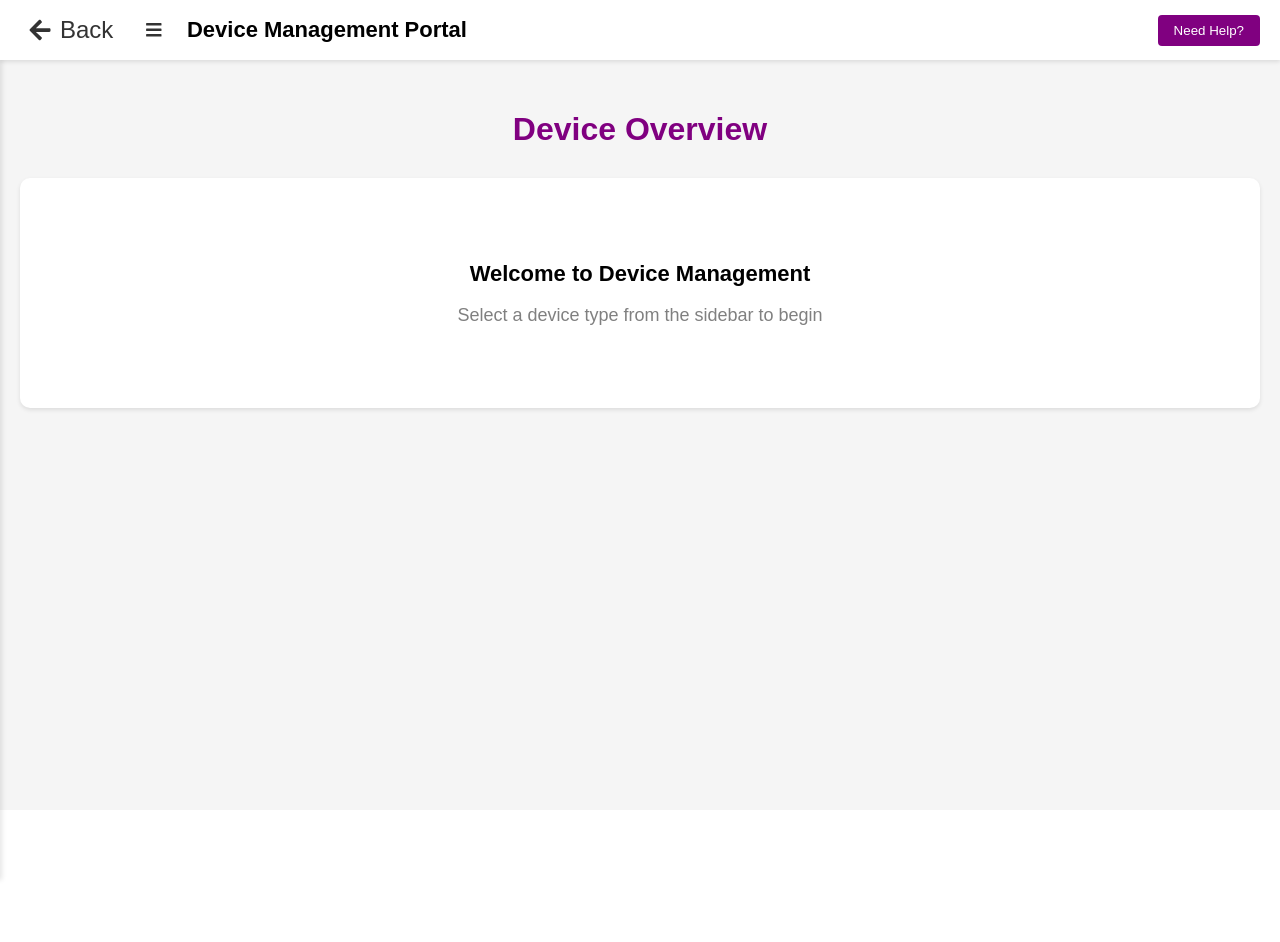
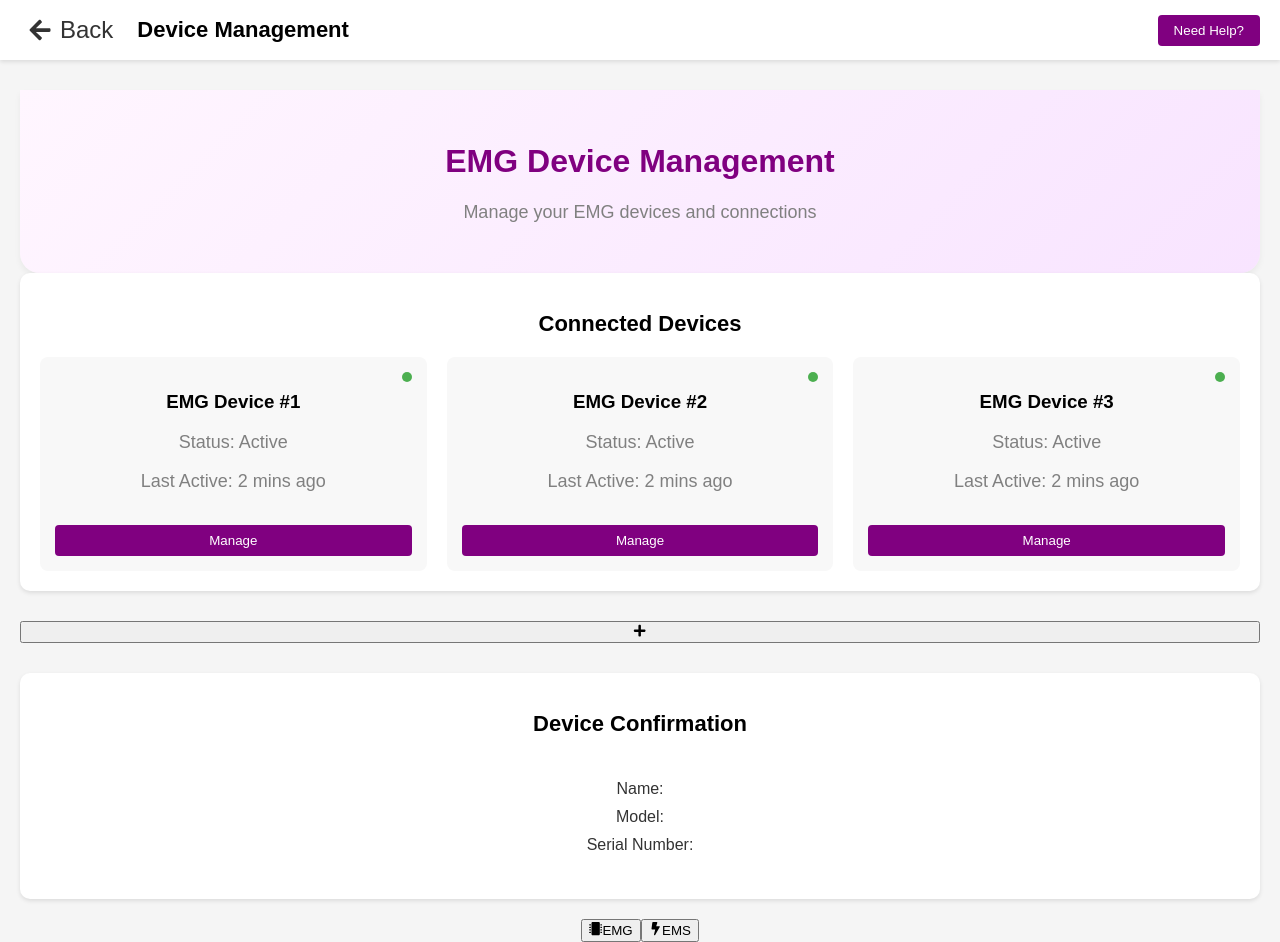
Before and after one commit to AHISH2006/Devops_Project, a React (Vite) app: page /device-management in a window 1280 px wide. Before the commit the page ends 810 px from the top, so only its background shows below. Built offline with nearby package versions, Linux system fonts and the light colour scheme.

Commit message:
modified

```diff
--- a/src/pages/DeviceManagement.jsx
+++ b/src/pages/DeviceManagement.jsx
@@ -1,54 +1,91 @@
-import React, { useState, useEffect, useRef } from 'react';
+import React, { useState, useEffect } from 'react';
 import { useNavigate, useLocation } from 'react-router-dom';
-import { FaBars, FaMicrochip, FaBolt, FaCog, FaCheckCircle, FaArrowLeft, FaQrcode, FaPen } from 'react-icons/fa';
+import { FaArrowLeft, FaMicrochip, FaBolt, FaQrcode, FaPen, FaPlus } from 'react-icons/fa';
+import { Html5QrcodeScanner } from 'html5-qrcode';
 import '../styles/device.css';
 
 const DeviceManagement = () => {
   const navigate = useNavigate();
   const location = useLocation();
-  const [isSidebarOpen, setSidebarOpen] = useState(false);
-  const [selectedDevice, setSelectedDevice] = useState(null);
-  const [showDeviceOptions, setShowDeviceOptions] = useState({ EMG: false, EMS: false });
+  const [selectedDevice, setSelectedDevice] = useState('EMG');
+  const [userRole, setUserRole] = useState('');
   const [showAddDevice, setShowAddDevice] = useState(false);
   const [showManualEntry, setShowManualEntry] = useState(false);
+  const [showQRScanner, setShowQRScanner] = useState(false);
+  const [scanResult, setScanResult] = useState(null);
   const [deviceForm, setDeviceForm] = useState({
     name: '',
     type: '',
     serialNumber: '',
     photo: null
   });
-  const sidebarRef = useRef(null);
-  const menuButtonRef = useRef(null);
-  const modalRef = useRef(null);
 
   useEffect(() => {
-    const handleClickOutside = (event) => {
-      if (
-        isSidebarOpen &&
-        sidebarRef.current &&
-        !sidebarRef.current.contains(event.target) &&
-        !menuButtonRef.current.contains(event.target)
-      ) {
-        setSidebarOpen(false);
+    // Determine user role from navigation state
+    if (location.state?.role) {
+      setUserRole(location.state.role);
+      console.log("Role set from navigation state:", location.state.role);
+    }
+  }, [location]);
+
+  const handleBackClick = () => {
+    if (userRole === 'doctor') {
+      navigate('/doctorhome');
+    } else if (userRole === 'patient') {
+      navigate('/patienthome');
+    } else {
+      navigate('/'); // Fallback to home
     }
   };
 
-    document.addEventListener('mousedown', handleClickOutside);
-    return () => document.removeEventListener('mousedown', handleClickOutside);
-  }, [isSidebarOpen]);
+  useEffect(() => {
+    if (showQRScanner) {
+      const scanner = new Html5QrcodeScanner('reader', {
+        qrbox: {
+          width: 250,
+          height: 250,
+        },
+        fps: 5,
+        videoConstraints: {
+          facingMode: "user",
+          aspectRatio: 1
+        }
+      });
 
-  const handleBackClick = () => {
-    const previousPath = location.state?.from || '/doctorhome';
-    navigate(previousPath);
+      const style = document.createElement('style');
+      style.textContent = `
+        #reader video {
+          transform: scaleX(-1);
+        }
+      `;
+      document.head.appendChild(style);
+
+      scanner.render(success, error);
+
+      function success(result) {
+        scanner.clear();
+        setScanResult(result);
+        setShowQRScanner(false);
+        setDeviceForm(prevForm => ({
+          ...prevForm,
+          serialNumber: result
+        }));
+        setShowManualEntry(true);
+        document.head.removeChild(style);
+      }
+
+      function error(err) {
+        console.error('QR Scan Error:', err);
+      }
+
+      return () => {
+        scanner.clear();
+        if (document.head.contains(style)) {
+          document.head.removeChild(style);
+        }
       };
-
-  const handleDeviceClick = (device) => {
-    setSelectedDevice(device);
-    setShowDeviceOptions(prev => ({
-      ...prev,
-      [device]: !prev[device]
-    }));
-  };
+    }
+  }, [showQRScanner]);
 
   const handleAddDeviceClick = () => {
     setShowAddDevice(true);
@@ -60,12 +97,12 @@ const DeviceManagement = () => {
   };
 
   const handleQRScanner = () => {
-    navigate('/qr-scanner');
+    setShowQRScanner(true);
+    setShowAddDevice(false);
   };
 
   const handleFormSubmit = (e) => {
     e.preventDefault();
-    // Add your form submission logic here
     console.log('Device Form:', deviceForm);
     setShowManualEntry(false);
     setDeviceForm({
@@ -79,7 +116,10 @@ const DeviceManagement = () => {
   const renderAddDeviceModal = () => (
     <div className="modal-overlay" onClick={() => setShowAddDevice(false)}>
       <div className="modal-content" onClick={e => e.stopPropagation()}>
+        <div className="modal-header">
           <h2>Add New Device</h2>
+          <button className="close-modal-btn" onClick={() => setShowAddDevice(false)}>×</button>
+        </div>
         <div className="add-device-options">
           <button className="option-btn" onClick={handleManualEntry}>
             <FaPen />
@@ -155,6 +195,26 @@ const DeviceManagement = () => {
     </div>
   );
 
+  const renderQRScanner = () => (
+    <div className="modal-overlay">
+      <div className="modal-content qr-scanner">
+        <div className="modal-header">
+          <button className="back-button" onClick={() => setShowQRScanner(false)}>
+            <FaArrowLeft />
+          </button>
+          <h2>Scan QR Code</h2>
+        </div>
+        <div id="reader"></div>
+        {scanResult && (
+          <div className="scan-result">
+            <p>Success! QR Code Scanned:</p>
+            <p>{scanResult}</p>
+          </div>
+        )}
+      </div>
+    </div>
+  );
+
   return (
     <div className="device-container">
       <nav className="top-navbar">
@@ -162,54 +222,19 @@ const DeviceManagement = () => {
           <button className="back-button" onClick={handleBackClick}>
             <FaArrowLeft /> Back
           </button>
-          <button
-            ref={menuButtonRef}
-            className="sidebar-toggle"
-            onClick={() => setSidebarOpen(!isSidebarOpen)}
-          >
-            <FaBars />
-          </button>
-          <h2>Device Management Portal</h2>
+          <h2>Device Management</h2>
         </div>
         <div className="nav-actions">
           <button className="help-btn">Need Help?</button>
         </div>
       </nav>
 
-      <div ref={sidebarRef} className={`sidebar ${isSidebarOpen ? 'open' : ''}`}>
-        <div className="sidebar-header">
-          <h3>Device Control</h3>
+      <main className="main-content">
+        <div className="welcome-section">
+          <h1>{selectedDevice} Device Management</h1>
+          <p>Manage your {selectedDevice} devices and connections</p>
         </div>
 
-        <div className="device-options">
-          <div className="device-group">
-            <button
-              className={`device-option ${selectedDevice === 'EMG' ? 'active' : ''}`}
-              onClick={() => handleDeviceClick('EMG')}
-            >
-              <FaMicrochip className="option-icon" />
-              <span>EMG Devices</span>
-            </button>
-          </div>
-
-          <div className="device-group">
-            <button
-              className={`device-option ${selectedDevice === 'EMS' ? 'active' : ''}`}
-              onClick={() => handleDeviceClick('EMS')}
-            >
-              <FaBolt className="option-icon" />
-              <span>EMS Devices</span>
-            </button>
-          </div>
-        </div>
-      </div>
-
-      <main className={`main-content ${isSidebarOpen ? 'shifted' : ''}`}>
-        <div className="content-header">
-          <h1>{selectedDevice ? `${selectedDevice} Device Management` : 'Device Overview'}</h1>
-        </div>
-
-        {selectedDevice ? (
         <div className="device-dashboard">
           <div className="device-list">
             <h2>Connected Devices</h2>
@@ -225,7 +250,11 @@ const DeviceManagement = () => {
               ))}
             </div>
           </div>
-            <button className="btn" onClick={handleAddDeviceClick}>Add New Device</button>
+
+          <button className="add-device-btn" onClick={handleAddDeviceClick}>
+            <FaPlus />
+          </button>
+
           <div className="device-list">
             <h2>Device Confirmation</h2>
             <div className="device-info">
@@ -235,16 +264,28 @@ const DeviceManagement = () => {
             </div>
           </div>
         </div>
-        ) : (
-          <div className="welcome-message">
-            <h2>Welcome to Device Management</h2>
-            <p>Select a device type from the sidebar to begin</p>
-          </div>
-        )}
       </main>
+
+      <nav className="bottom-nav">
+        <button
+          className={`nav-option ${selectedDevice === 'EMG' ? 'active' : ''}`}
+          onClick={() => setSelectedDevice('EMG')}
+        >
+          <FaMicrochip className="nav-icon" />
+          <span>EMG</span>
+        </button>
+        <button
+          className={`nav-option ${selectedDevice === 'EMS' ? 'active' : ''}`}
+          onClick={() => setSelectedDevice('EMS')}
+        >
+          <FaBolt className="nav-icon" />
+          <span>EMS</span>
+        </button>
+      </nav>
 
       {showAddDevice && renderAddDeviceModal()}
       {showManualEntry && renderManualEntryForm()}
+      {showQRScanner && renderQRScanner()}
     </div>
   );
 };
--- a/src/pages/DoctorHome.jsx
+++ b/src/pages/DoctorHome.jsx
@@ -1,82 +1,51 @@
-import React, { useState, useRef, useEffect } from "react";
+import React, { useState } from "react";
 import "../styles/doctorHome.css";
-import { FaUser, FaSignOutAlt, FaBell } from 'react-icons/fa';
-import { FiMenu } from "react-icons/fi";
+import { FaHome, FaMicrochip, FaCog, FaFileAlt, FaBell, FaUser } from 'react-icons/fa';
 import { useNavigate } from "react-router-dom";
 
 const DoctorHome = () => {
   const navigate = useNavigate();
-  const [isSidebarOpen, setSidebarOpen] = useState(false);
-  const sidebarRef = useRef(null);
-  const menuButtonRef = useRef(null);
+  const [activeTab, setActiveTab] = useState('home');
+
   const recentActivities = [
     { icon: "🆕", title: "New Appointment", time: "2 mins ago" },
     { icon: "📡", title: "Device Status Update", time: "1 hour ago" },
     { icon: "📜", title: "Report Generated", time: "3 hours ago" }
   ];
 
-  useEffect(() => {
-    const handleClickOutside = (event) => {
-      if (
-        isSidebarOpen &&
-        sidebarRef.current &&
-        !sidebarRef.current.contains(event.target) &&
-        !menuButtonRef.current.contains(event.target)
-      ) {
-        setSidebarOpen(false);
+  const handleNavigation = (path, tab) => {
+    setActiveTab(tab);
+    if (path === '/device-management') {
+      navigate(path, { state: { role: 'doctor' } });
+    } else {
+      navigate(path);
     }
-    };
-
-    document.addEventListener('mousedown', handleClickOutside);
-    return () => document.removeEventListener('mousedown', handleClickOutside);
-  }, [isSidebarOpen]);
-
-  const sidebarItems = [
-    { icon: "👤", title: "Account", path: '/Account' },
-    { icon: "📋", title: "Reports", path: '/reports' },
-    { icon: "⚙️", title: "Settings", path: '/settings' },
-    { icon: <FaSignOutAlt />, title: 'Logout', path: '/login' }
-  ];
-
-  const handleSidebarItemClick = (path) => {
-    navigate(path);
-    setSidebarOpen(false);
   };
 
   return (
     <div className="doctor-home">
       <div className="top-nav">
-        <button
-          ref={menuButtonRef}
-          className="menu-icon-btn"
-          onClick={() => setSidebarOpen(!isSidebarOpen)}
-        >
-          <FiMenu />
-        </button>
-        <h2>Welcome</h2>
+        <div className="user-profile">
+          <FaUser onClick={()=>navigate("/Account")} className="user-icon" />
+        </div>
+        <h2>Welcome Doctor</h2>
         <FaBell className="notification-icon" />
       </div>
 
-      <div ref={sidebarRef} className={`sidebar ${isSidebarOpen ? 'open' : ''}`}>
-        <div className="sidebar-header">
-          <h3>Menu</h3>
+      <div className="main-content">
+        <p className="greeting">Have a great day ahead</p>
+
+        <div className="stats-container">
+          <button className="stat-box">📅 Appointments</button>
+          <button className="stat-box">🌐 Active Devices</button>
+          <button className="stat-box">👥 Total Patients</button>
+          <button className="stat-box">⏳ Hours Active</button>
         </div>
-        <div className="sidebar-content">
-          <div className="sidebar-menu">
-            {sidebarItems.map((item, index) => (
-              <button
-                key={index}
-                className="sidebar-item"
-                onClick={() => handleSidebarItemClick(item.path)}
-              >
-                <span className="item-icon">{item.icon}</span>
-                <span className="item-title">{item.title}</span>
-              </button>
-            ))}
-            <div className="sidebar-activities">
-            <h3>Recent Activities</h3>
+
+        <h3 className="section-title">Recent Activities</h3>
+        <div className="activities-container">
           {recentActivities.map((activity, index) => (
-                <div key={index} className="sidebar-activity-item">
+            <div key={index} className="activity-item">
               <div className="activity-icon">{activity.icon}</div>
               <div className="activity-details">
                 <h4>{activity.title}</h4>
@@ -86,35 +55,37 @@ const DoctorHome = () => {
           ))}
         </div>
       </div>
-        </div>
-      </div>
 
-      <div className={`main-content ${isSidebarOpen ? 'shifted' : ''}`}>
-        <p className="greeting">Have a great day ahead</p>
-
-        <div className="stats-container">
-          <button className="stat-box">📅 Appointments</button>
-          <button className="stat-box">🌐 Active Devices</button>
-          <button className="stat-box">👥 Total Patients</button>
-          <button className="stat-box">⏳ Hours Active</button>
-        </div>
-
-        <h3 className="section-title">Quick Actions</h3>
-        <div className="quick-actions">
-          <button onClick={() => navigate("/devicecontrol")} className="action-btn">
-            ⚙️ Device Control
+      <nav className="bottom-nav">
+        <button
+          className={`nav-option ${activeTab === 'home' ? 'active' : ''}`}
+          onClick={() => handleNavigation('/doctorhome', 'home')}
+        >
+          <FaHome className="nav-icon" />
+          <span>Home</span>
         </button>
-          <button onClick={() => navigate("/device-management")} className="action-btn">
-            📟 Device Management
+        <button
+          className={`nav-option ${activeTab === 'device-management' ? 'active' : ''}`}
+          onClick={() => handleNavigation('/device-management', 'device-management')}
+        >
+          <FaMicrochip className="nav-icon" />
+          <span>Devices</span>
         </button>
-          <button onClick={() => navigate("/Account")} className="action-btn">
-            👤 Accounts
+        <button
+          className={`nav-option ${activeTab === 'device-control' ? 'active' : ''}`}
+          onClick={() => handleNavigation('/devicecontrol', 'device-control')}
+        >
+          <FaCog className="nav-icon" />
+          <span>Control</span>
         </button>
-          <button onClick={() => navigate("/reports")} className="action-btn">
-            📄 View Reports
+        <button
+          className={`nav-option ${activeTab === 'reports' ? 'active' : ''}`}
+          onClick={() => handleNavigation('/reports', 'reports')}
+        >
+          <FaFileAlt className="nav-icon" />
+          <span>Reports</span>
         </button>
-        </div>
-      </div>
+      </nav>
     </div>
   );
 };
```
Lines whose indentation alone changed are shown as unchanged.
